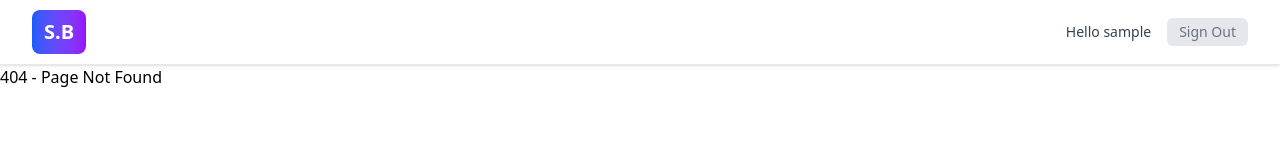
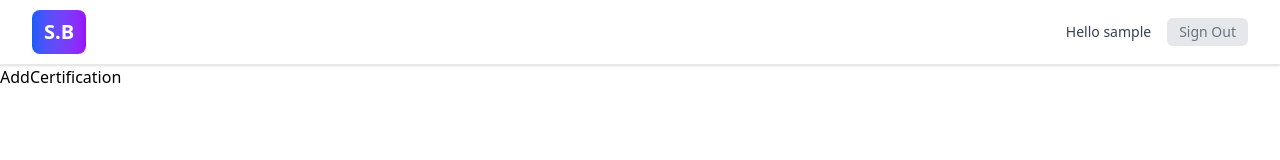
Before and after one commit to ClaytonONeill/study-buddy, a React (Vite) app: page /addCertification in a window 1280 px wide. Before the commit this address had no page. Shown: the top 160 px of the page. Built offline with nearby package versions, Linux system fonts and the light colour scheme; sample sign-in values are in the browser's storage.

Commit message:
adding in the add cert page and setting up the basic action outline

```diff
--- a/src/App.tsx
+++ b/src/App.tsx
@@ -12,6 +12,7 @@ import Header from "./components/Header";
 import Home from "./pages/Home";
 import Signup from "./pages/Signup";
 import Dashboard from "./pages/Dashboard";
+import AddCertification from "./pages/AddCertification";
 
 function ProtectedRoute({ children }: { children: JSX.Element }) {
   const token = localStorage.getItem("token");
@@ -39,7 +40,6 @@ function App() {
         {/* Public Routes */}
         <Route path="/" element={<Home setUser={setUser} />} />
         <Route path="/signup" element={<Signup setUser={setUser} />} />
-
         {/* Protected Routes */}
         <Route
           path="/dashboard"
@@ -49,7 +49,14 @@ function App() {
             </ProtectedRoute>
           }
         />
-
+        <Route
+          path="/addCertification"
+          element={
+            <ProtectedRoute>
+              <AddCertification />
+            </ProtectedRoute>
+          }
+        />
         {/* Catch-all for undefined routes */}
         <Route path="*" element={<h1>404 - Page Not Found</h1>} />
       </Routes>
--- /dev/null
+++ b/src/components/RecommendedCert.tsx
@@ -0,0 +1,5 @@
+const RecommendedCert = () => {
+  return <div>RecommendedCert</div>;
+};
+
+export default RecommendedCert;
--- /dev/null
+++ b/src/pages/AddCertification.tsx
@@ -0,0 +1,5 @@
+const AddCertification = () => {
+  return <div>AddCertification</div>;
+};
+
+export default AddCertification;
--- a/src/pages/Dashboard.tsx
+++ b/src/pages/Dashboard.tsx
@@ -1,3 +1,5 @@
+// Modules
+import { useNavigate } from "react-router-dom";
 import { useMemo, useState } from "react";
 
 type Cert = {
@@ -57,10 +59,15 @@ const certHistory: CertHistory[] = [
 ];
 
 const Dashboard = () => {
+  // State
   const [sortBy, setSortBy] = useState<
     "due-desc" | "due-asc" | "progress" | "name"
   >("due-desc");
 
+  // Hooks
+  const navigate = useNavigate();
+
+  // Methods
   const sortedCerts = useMemo(() => {
     const rows = [...activeCerts];
     rows.sort((a, b) => {
@@ -79,6 +86,10 @@ const Dashboard = () => {
     });
     return rows;
   }, [sortBy]);
+
+  const handleNavigate = (location: String) => {
+    navigate(`/${location}`);
+  };
 
   return (
     <div className="p-6">
@@ -104,6 +115,7 @@ const Dashboard = () => {
           <button
             type="button"
             className="px-4 py-2 rounded-lg bg-blue-600 text-white hover:bg-blue-700 transition hover:cursor-pointer"
+            onClick={() => handleNavigate("addCertification")}
           >
             Add Certification +
           </button>
--- a/src/services/httpActions.ts
+++ b/src/services/httpActions.ts
@@ -3,3 +3,5 @@ export async function getInProgressCertifications() {
     "https://p9iuv4325d.execute-api.us-east-1.amazonaws.com/certifications"
   );
 }
+
+export async function addCertification() {}
```
